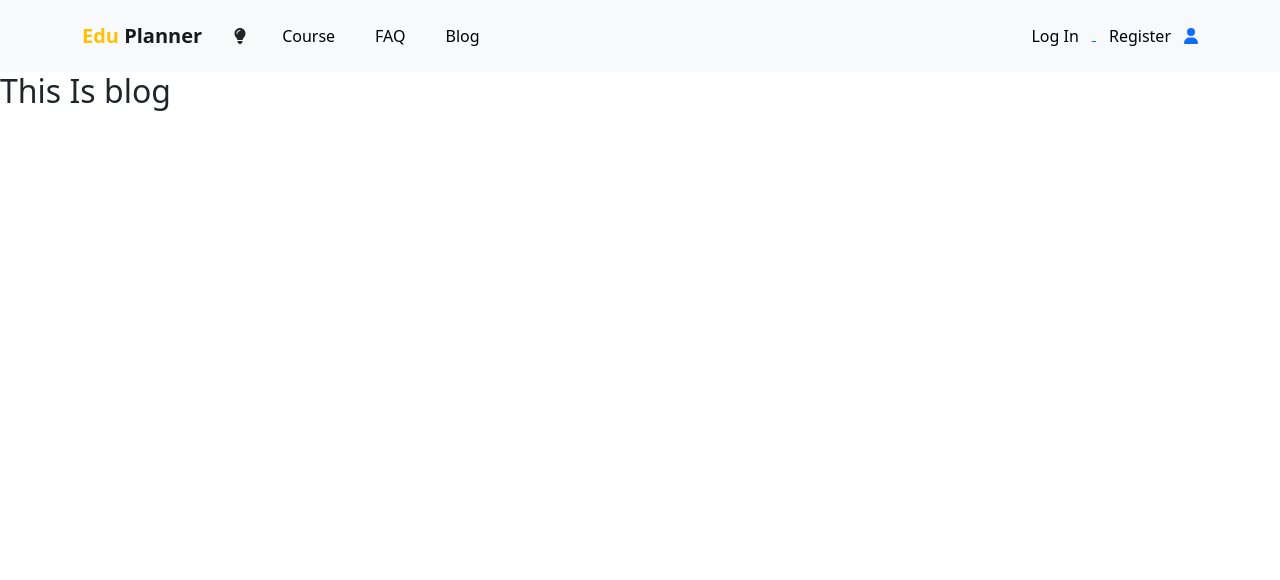
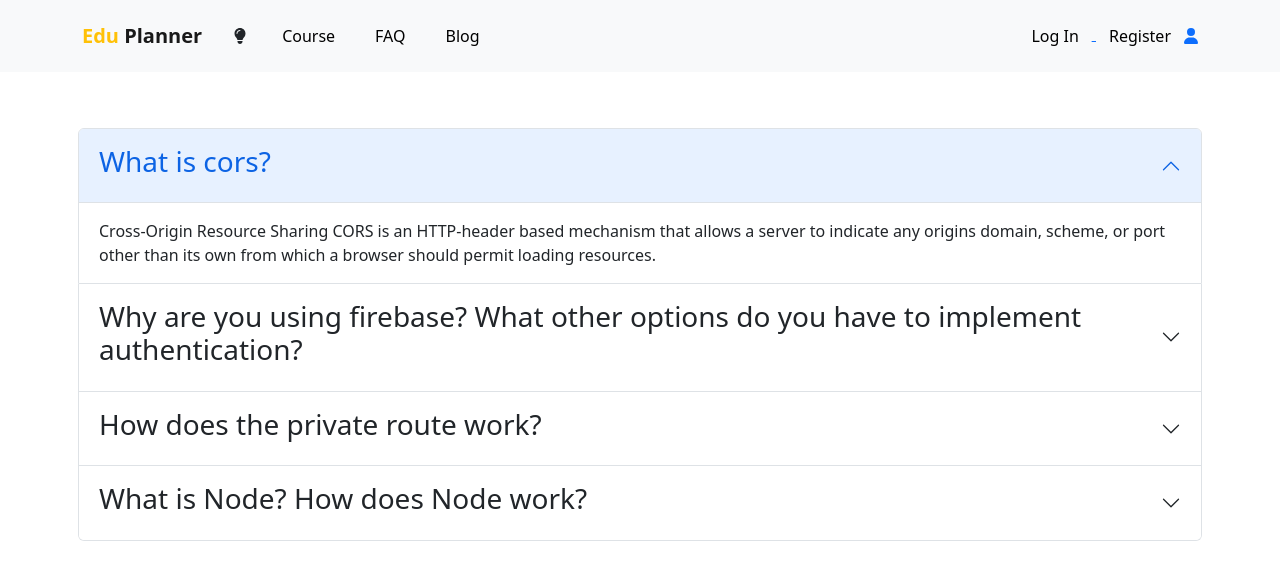
Before and after one commit to farihamehereen15/edu-planner-client, a React (Create React App) app: page /blog in a window 1280 px wide. Shown: the top 580 px of the page. Built offline with nearby package versions, Linux system fonts and the light colour scheme; no server answers.

Commit message:
blog section done

```diff
--- a/src/App.js
+++ b/src/App.js
@@ -37,14 +37,14 @@ function App() {
             {
               path: "/course/:id",
               element: <RightSide></RightSide>,
-              loader: ({ params }) => fetch(`http://localhost:5000/course/${params.id}`)
+              loader: ({ params }) => fetch(`https://edu-planner-server.vercel.app/course/${params.id}`)
             },
           ]
         },
         {
           path: "/courses/:id",
           element: <IndividualCourse></IndividualCourse>,
-          loader: ({ params }) => fetch(`http://localhost:5000/courses/${params.id}`)
+          loader: ({ params }) => fetch(`https://edu-planner-server.vercel.app/courses/${params.id}`)
         },
 
         {
@@ -66,7 +66,7 @@ function App() {
         {
           path: "/checkout/:id",
           element: <PrivateRoute> <Checkout></Checkout> </PrivateRoute>,
-          loader: ({ params }) => fetch(`http://localhost:5000/checkout/${params.id}`)
+          loader: ({ params }) => fetch(`https://edu-planner-server.vercel.app/checkout/${params.id}`)
         },
       ]
     }
--- a/src/pages/AllCourse/AllCourse.js
+++ b/src/pages/AllCourse/AllCourse.js
@@ -6,7 +6,7 @@ import CourseCard from '../CourseCard/CourseCard';
 const AllCourse = () => {
     const [courseDetails, setCourseDetails] = useState([])
     useEffect(() => {
-        fetch('http://localhost:5000/courses')
+        fetch('https://edu-planner-server.vercel.app/courses')
             .then(res => res.json())
             .then(data => setCourseDetails(data))
     }, [])
--- a/src/pages/Blog/Blog.js
+++ b/src/pages/Blog/Blog.js
@@ -1,9 +1,40 @@
 import React from 'react';
+import Accordion from 'react-bootstrap/Accordion';
 
 const Blog = () => {
     return (
-        <div>
-            <h2>This Is blog</h2>
+        <div className='container my-5 p-2'>
+
+            <Accordion defaultActiveKey="0">
+                <Accordion.Item eventKey="0">
+                    <Accordion.Header > <h3>What is cors?</h3>
+                    </Accordion.Header>
+                    <Accordion.Body>
+                        Cross-Origin Resource Sharing CORS is an HTTP-header based mechanism that allows a server to indicate any origins domain, scheme, or port other than its own from which a browser should permit loading resources.
+                    </Accordion.Body>
+                </Accordion.Item>
+                <Accordion.Item eventKey="1">
+                    <Accordion.Header><h3>Why are you using firebase? What other options do you have to implement authentication?</h3></Accordion.Header>
+                    <Accordion.Body>
+                        The React Context API is a way for a React app to effectively produce global variables that can be passed around. This is the alternative to "prop drilling" or moving props from grandparent to child to parent, and so on. Context is also touted as an easier, lighter approach to state management using Redux.
+                    </Accordion.Body>
+                </Accordion.Item>
+                <Accordion.Item eventKey="2">
+                    <Accordion.Header><h3>How does the private route work?</h3></Accordion.Header>
+                    <Accordion.Body>
+                        Essentially, useRef is like a “box” that can hold a mutable value in its .current property. You might be familiar with refs primarily as a way to access the DOM. The useRef Hook allows you to persist values between renders. It can be used to store a mutable value that does not cause a re-render when updated. It can be used to access a DOM element directly.
+                    </Accordion.Body>
+                </Accordion.Item>
+
+                <Accordion.Item eventKey="3">
+                    <Accordion.Header><h3>What is Node? How does Node work?</h3></Accordion.Header>
+                    <Accordion.Body>
+                        Essentially, useRef is like a “box” that can hold a mutable value in its .current property. You might be familiar with refs primarily as a way to access the DOM. The useRef Hook allows you to persist values between renders. It can be used to store a mutable value that does not cause a re-render when updated. It can be used to access a DOM element directly.
+                    </Accordion.Body>
+                </Accordion.Item>
+            </Accordion>
+
+
         </div>
     );
 };
--- a/src/pages/Register/Register.js
+++ b/src/pages/Register/Register.js
@@ -5,6 +5,7 @@ import Button from 'react-bootstrap/Button';
 import Form from 'react-bootstrap/Form';
 import { AuthContext } from '../../contexts/AuthProvider/AuthProvider';
 import { useNavigate } from 'react-router-dom';
+import { FormGroup } from 'react-bootstrap';
 
 const Register = () => {
     const [error, setError] = useState('')
@@ -26,7 +27,7 @@ const Register = () => {
                 const user = result.user;
                 console.log(user);
                 setError('')
-                form.reset();
+                form.reset()
 
 
                 handleUpdateUserProfile(name, photoURL)
--- a/src/pages/shared/LeftSide/LeftSide.js
+++ b/src/pages/shared/LeftSide/LeftSide.js
@@ -6,7 +6,7 @@ import { Link } from 'react-router-dom';
 const LeftSide = () => {
     const [courses, SetCourses] = useState([])
     useEffect(() => {
-        fetch('http://localhost:5000/course')
+        fetch('https://edu-planner-server.vercel.app/course')
             .then(res => res.json())
             .then(data => SetCourses(data))
     }, [])
```
Also changed, not shown: firebase.json (added), 1 other file (tests, documents, lock files or other folders).
